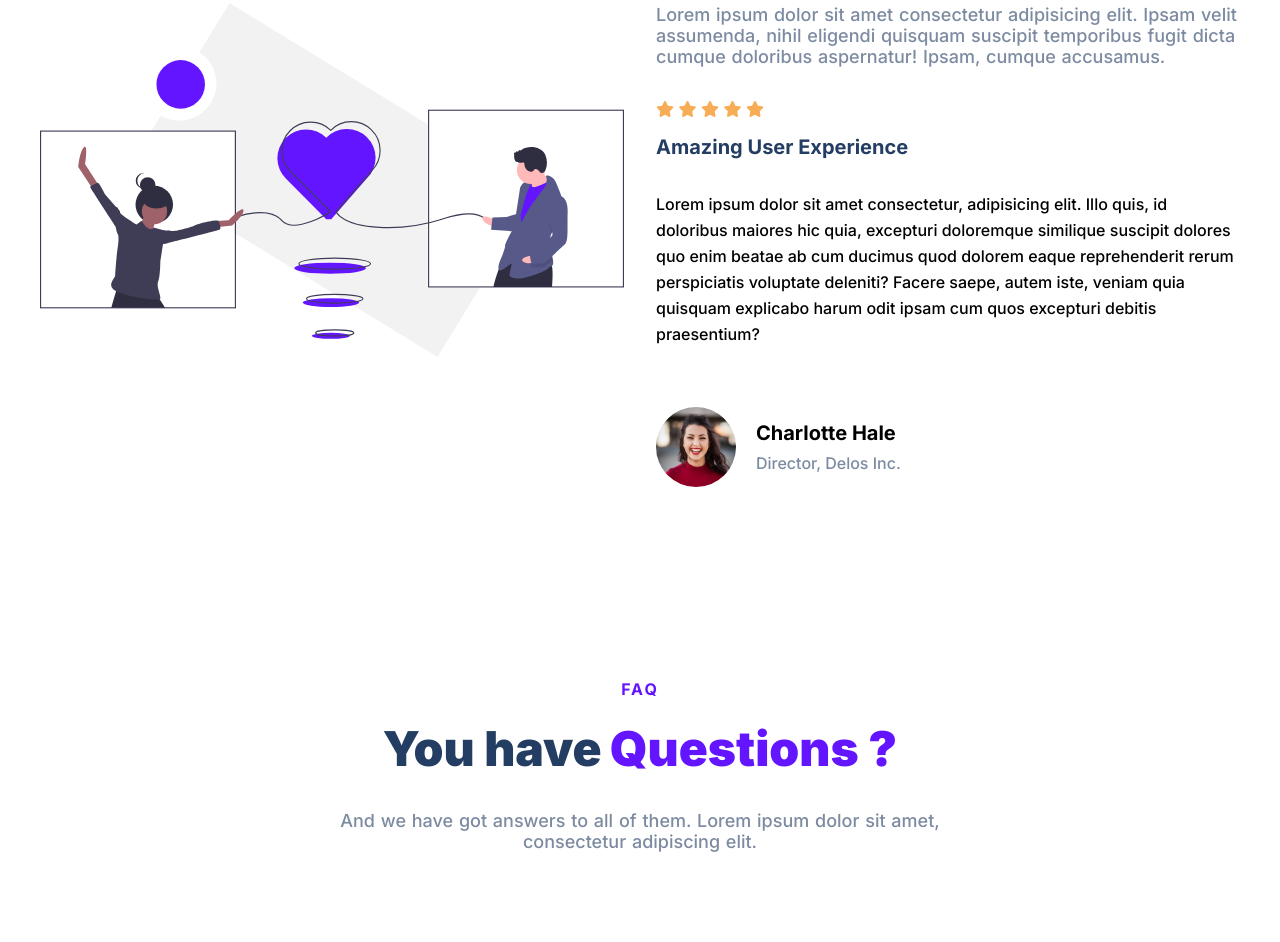
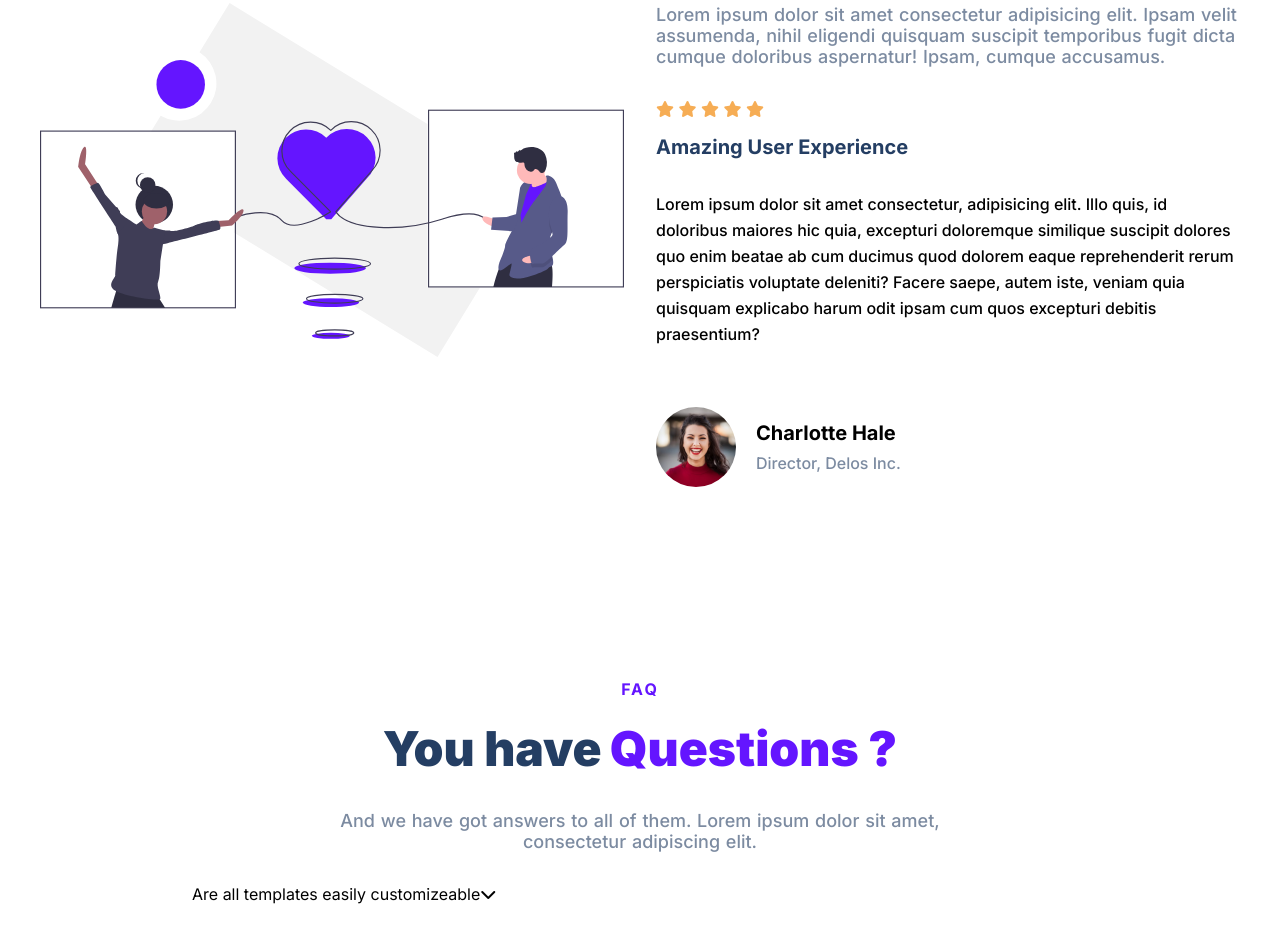
Before and after one commit to CameronWarburton/TreactClone, a plain HTML site: page index.html in a window 1280 px wide. Shown: the part 4863-5805 px from the top of the page. Drawn offline with Linux system fonts and the light colour scheme.

Commit message:
FAQ Section

```diff
--- a/index.html
+++ b/index.html
@@ -331,6 +331,18 @@
                         </h2>
                         <p class="faq__para">And we have got answers to all of them. Lorem ipsum dolor sit amet, consectetur adipiscing elit.</p>
                     </div>
+                    <ul class="faq__list--wrapper">
+                        <li class="faq__list">Are all templates easily customizeable
+                            <div class="faq__icon">
+                                <i class="fas fa-chevron-down"></i>
+                            </div>
+                        </li>
+                        <li class="faq__list"></li>
+                        <li class="faq__list"></li>
+                        <li class="faq__list"></li>
+                        <li class="faq__list"></li>
+                        <li class="faq__list"></li>
+                    </ul>
                 </div>
             </div>
         </section>
--- a/styles.css
+++ b/styles.css
@@ -801,3 +801,14 @@ header .row {
     text-align: center;
     padding: 0 250px;
 }
+
+.faq__list--wrapper {
+    max-width: 896px;
+    margin: 0 auto;
+}
+
+.faq__list {
+    display: flex;
+    justify-content: space-between;
+    align-items: center;
+}
```
